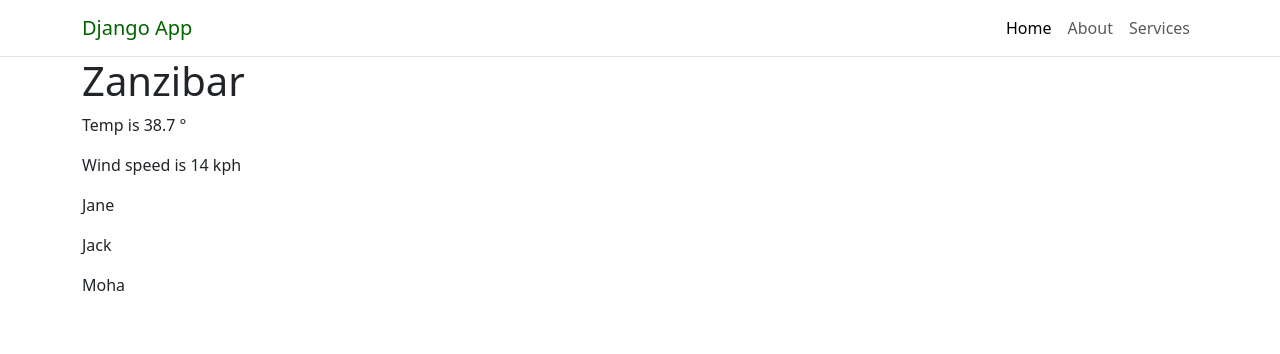
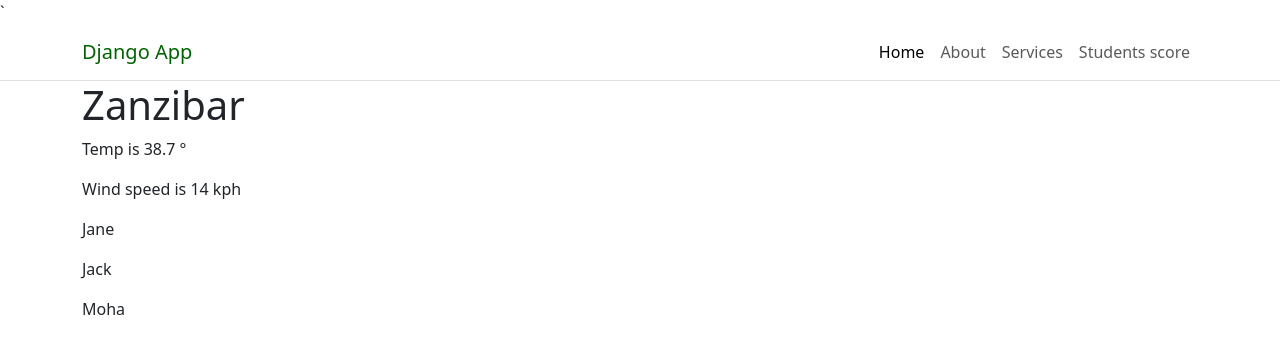
Before and after one commit to MitchelDorothy-ot/testing_django, a Django app: page / in a window 1280 px wide. Shown: the top 354 px of the page. Run offline with Django 5.2, Linux system fonts and the light colour scheme.

Commit message:
Data fix

```diff
--- a/myapp/views.py
+++ b/myapp/views.py
@@ -17,7 +17,7 @@ def index(request):
         'city': city,
         'is_sunny': is_sunny,
         'users': users
-    }
+}
     return render(request, 'home.html', context)
 
 
@@ -46,4 +46,4 @@ def students(request):
               {"names": "Lawrence Finley", "email": "nunc.sollicitudin.commodo@icloud.net", "score": 54, "age": 22},
               {"names": "Charles Mccall", "email": "nulla@aol.org", "score": 23, "age": 23}]
     data = {"students":scores}
-    return render(request, 'students.html')
+    return render(request, 'students.html', data)
--- a/templates/master.html
+++ b/templates/master.html
@@ -7,7 +7,7 @@
           content="width=device-width, user-scalable=no, initial-scale=1.0, maximum-scale=1.0, minimum-scale=1.0">
     <meta http-equiv="X-UA-Compatible" content="ie=edge">
     <link href="https://cdn.jsdelivr.net/npm/bootstrap@5.3.8/dist/css/bootstrap.min.css" rel="stylesheet">
-    <link rel="stylesheet" href="{% static 'css/custom.css' %}">
+    <link rel="stylesheet" href="{% static 'css/custom.css' %}">`
     <link rel="stylesheet" href="https://cdnjs.cloudflare.com/ajax/libs/animate.css/4.1.1/animate.min.css"/>
 
     <title>
@@ -32,6 +32,9 @@
                 <li class="nav-item">
                     <a class="nav-link" href="{% url 'services' %}">Services</a>
                 </li>
+                <li class="nav-item">
+                    <a class="nav-link" href="{% url 'students' %}">Students score</a>
+                </li>
             </ul>
         </div>
     </div>
```
